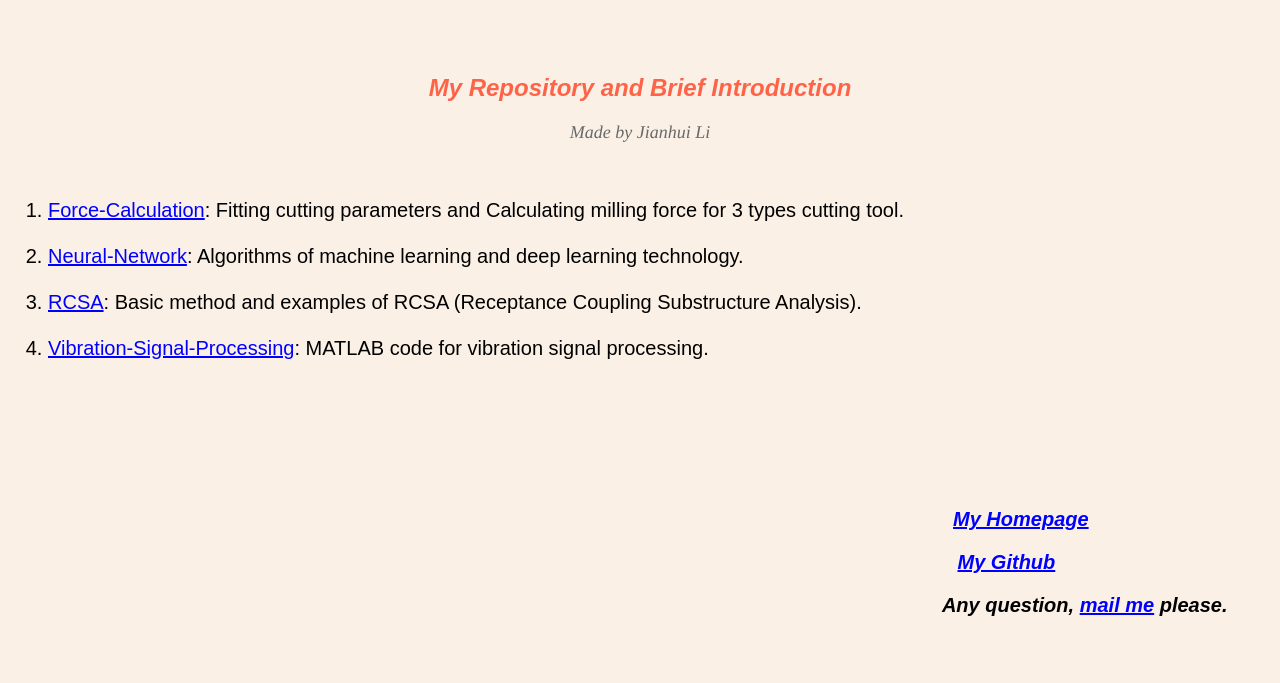
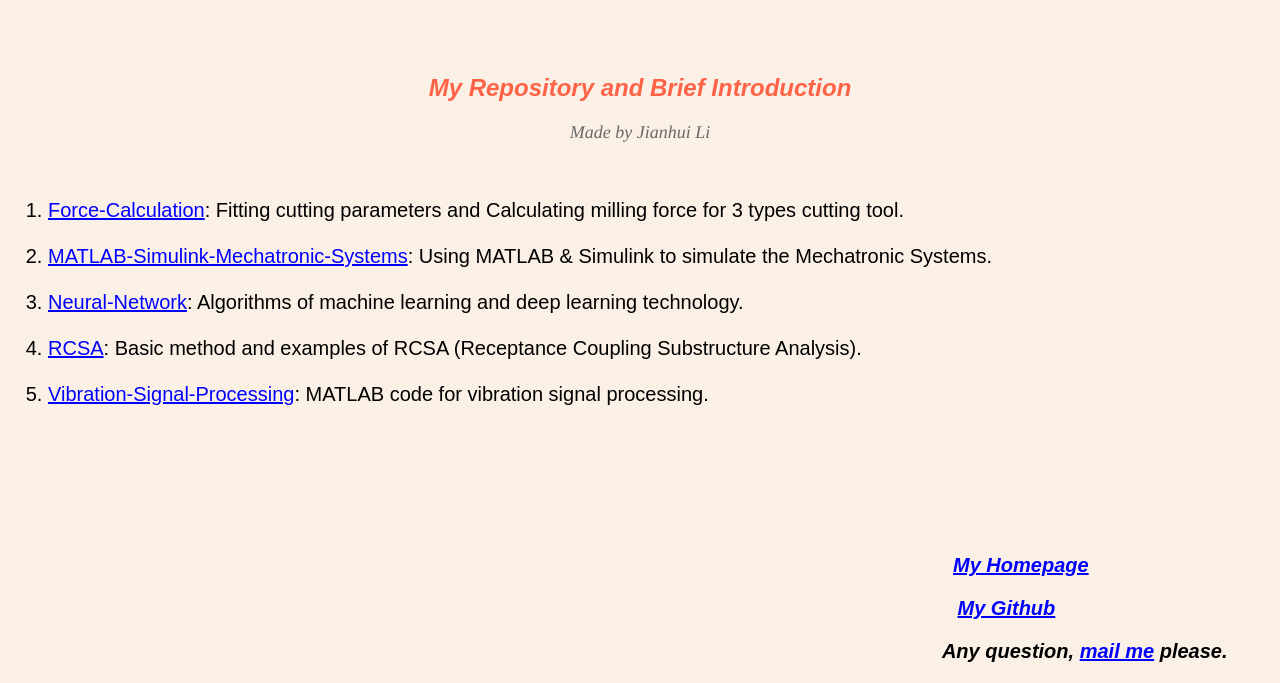
Before and after one commit to leekunhwee/leekunhwee.github.io, a plain HTML site: page index.html in a window 1280 px wide. Shown: the part 144-827 px from the top of the page. Before the commit the page ends 800 px from the top, so only its background shows below. Drawn offline with Linux system fonts and the light colour scheme.

Commit message:
add matlab&simulink simulation repository

```diff
--- a/index.html
+++ b/index.html
@@ -58,6 +58,8 @@
 <ol>
   <li><a href="https://github.com/leekunhwee/ForceCalculation" target="_blank" title="click to open the repository"> Force-Calculation</a>: Fitting cutting parameters and Calculating milling force for 3 types cutting tool.</li>
   <br />
+  <li><a href="https://github.com/leekunhwee/MATLAB-Simulink-Mechatronic-Systems" target="_blank" title="click to open the repository"> MATLAB-Simulink-Mechatronic-Systems</a>: Using MATLAB & Simulink to simulate the Mechatronic Systems.</li>
+  <br />
   <li><a href="https://github.com/leekunhwee/Neural-Network" target="_blank" title="click to open the repository"> Neural-Network</a>: Algorithms of machine learning and deep learning technology.</li>
   <br />
   <li><a href="https://github.com/leekunhwee/RCSA" target="_blank" title="click to open the repository"> RCSA</a>: Basic method and examples of RCSA (Receptance Coupling Substructure Analysis).</li>
```
